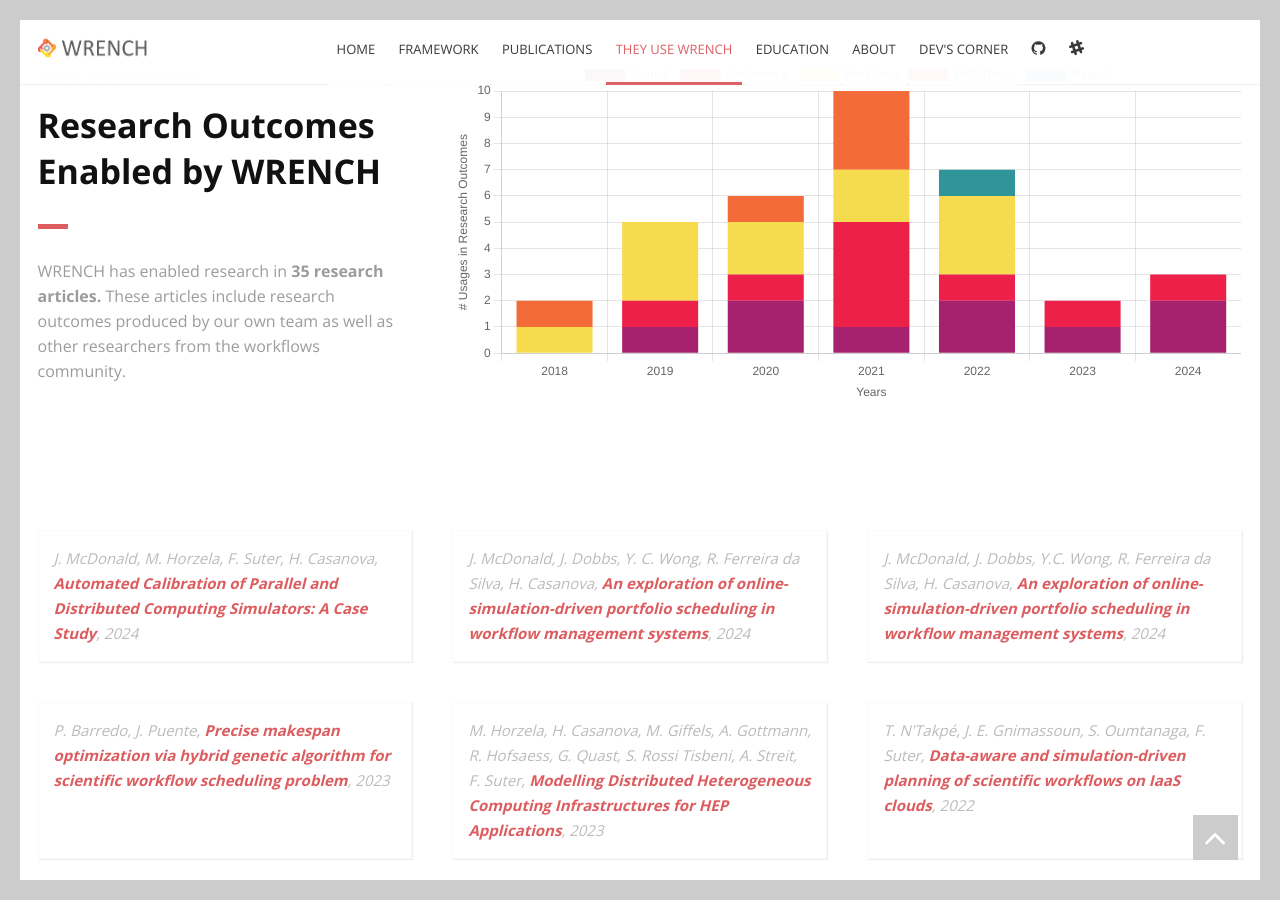
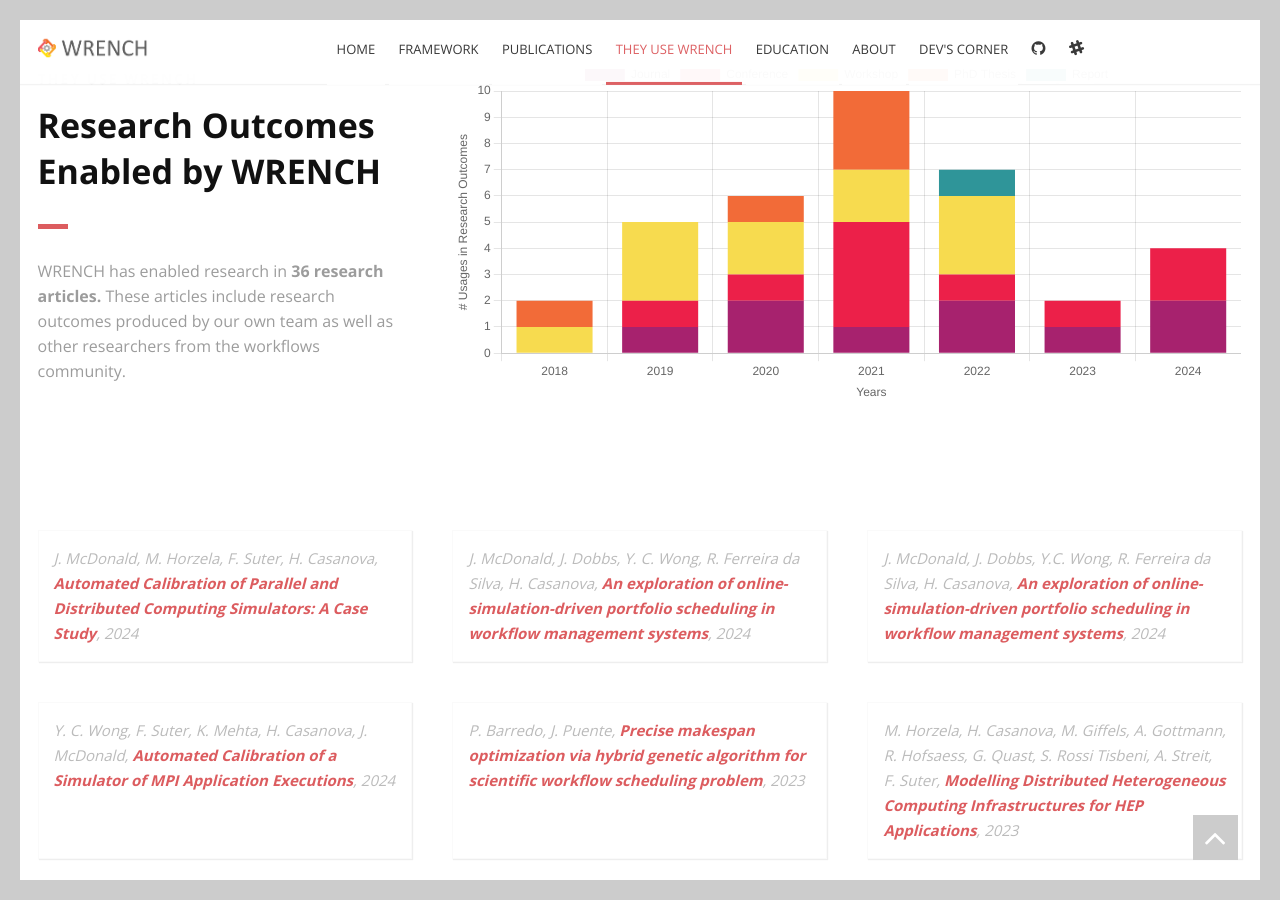
Before and after one commit to wrench-project/wrench-project.github.io, a Jekyll site: the page built from index.html, in a window 1280 px wide and 900 px high, scrolled down 4087 px. Built offline with Jekyll 4.4.1, drawn with Linux system fonts in a browser that asks for light colours; the list of posts is cut into pages by our own code.

Commit message:
Update citations.yml

```diff
--- a/_data/citations.yml
+++ b/_data/citations.yml
@@ -1,3 +1,11 @@
+- year: 2024
+  type: Conference
+  title: "Automated Calibration of a Simulator of MPI Application Executions"
+  authors: Y. C. Wong, F. Suter, K. Mehta, H. Casanova, J. McDonald
+  url: https://doi.ieeecomputersociety.org/10.1109/e-Science62913.2024.10678714
+  self: True
+  usage: True
+
 - title: An exploration of online-simulation-driven portfolio scheduling in workflow management systems
   authors: J. McDonald, J. Dobbs, Y.C. Wong, R. Ferreira da Silva, H. Casanova
   type: Journal
```
